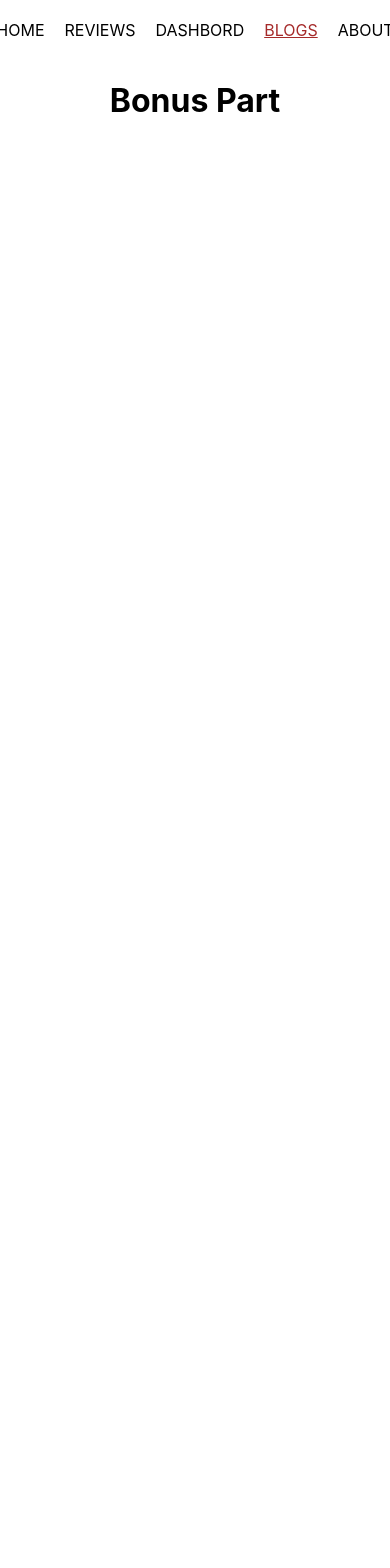
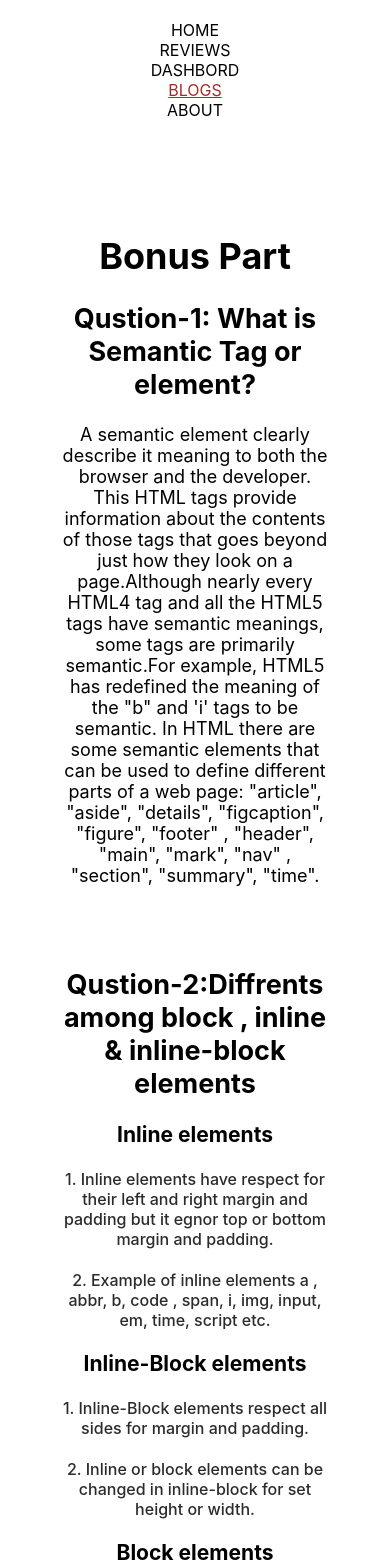
Before and after one commit to hiramonnahareva/product-analysis-website, a React (Create React App) app: page /blogs in a window 390 px wide. Shown: the top 1568 px of the page. Before the commit the page ends 844 px from the top, so only its background shows below. Built offline with nearby package versions, Linux system fonts and the light colour scheme.

Commit message:
add bloges and responsivedashbord

```diff
--- a/package.json
+++ b/package.json
@@ -8,6 +8,7 @@
     "@testing-library/user-event": "^13.5.0",
     "react": "^18.0.0",
     "react-dom": "^18.0.0",
+    "react-icons": "^4.3.1",
     "react-router-dom": "^6.3.0",
     "react-scripts": "5.0.0",
     "recharts": "^2.1.9",
--- a/src/Component/Blogs/Bloges.css
+++ b/src/Component/Blogs/Bloges.css
@@ -0,0 +1,16 @@
+.blogs-container {
+    margin: 20px 10px;
+    /* width: 30%; */
+    padding: 20px;
+}
+.blog {
+    padding: 30px;
+    font-size: 18px;
+}
+.blog h4 {
+    font-size: medium;
+    font-weight: 500;
+    color: rgb(44, 43, 43);
+}
+@media only screen and (max-width: 600px) {
+}
--- a/src/Component/Blogs/Blogs.js
+++ b/src/Component/Blogs/Blogs.js
@@ -1,9 +1,30 @@
 import React from 'react';
-
+import './Bloges.css' ;
 const Blogs = () => {
     return (
-        <div>
-            <h1>Bonus Part</h1>
+        <div className='blogs-container'>
+           <div className="blog">
+           <h1>Bonus Part</h1>
+            <h2>Qustion-1: What is Semantic Tag or element?</h2>
+            <article>
+            A semantic element clearly describe it meaning to both the browser and the developer. This HTML tags provide information about the contents of those tags that goes beyond just how they look on a page.Although nearly every HTML4 tag and all the HTML5 tags have semantic meanings, some tags are primarily semantic.For example, HTML5 has redefined the meaning of the "b" and 'i' tags to be semantic. In HTML there are some semantic elements that can be used to define different parts of a web page: "article", "aside", "details", "figcaption", "figure", "footer" , "header", "main", "mark", "nav" , "section", "summary", "time".
+            </article>
+           </div>
+           <div className="blog">
+           <h2>Qustion-2:Diffrents among block , inline & inline-block elements</h2>
+            <article>
+               <h3> Inline elements </h3>
+                <h4> 1. Inline elements have respect for their left and right margin and padding but it egnor top or bottom margin and padding.</h4>
+                 <h4>2. Example of inline elements a , abbr, b, code , span, i, img, input, em, time, script etc.</h4>
+               <h3> Inline-Block elements</h3>
+               <h4>1. Inline-Block elements respect all sides for margin and padding.</h4>
+               <h4>2. Inline or block elements can be changed in inline-block for set height or width.</h4>
+               <h3> Block elements</h3>
+               <h4>1. Respect all sides for margin and padding</h4>
+               <h4>2. Exmple of block elements: div , hr, li, ol, p, ul, video, section, h1 to h6 , table, main, nav,fotter, form etc.</h4>
+
+            </article>
+           </div>
         </div>
     );
 };
--- a/src/Component/Dashbord/Dashbord.css
+++ b/src/Component/Dashbord/Dashbord.css
@@ -1,4 +1,17 @@
 .chart-container {
     display: grid;
     grid-template-columns: repeat(2 , 1fr);
+    margin: 20px;
+    gap: 20px;
+
 }
+.revenue h3{
+    text-align: left;
+}
+@media only screen and (max-width: 600px) {
+    .chart-container {
+        display: grid;
+        grid-template-columns: 1fr;
+    }
+
+}
--- a/src/Component/Dashbord/Dashbord.js
+++ b/src/Component/Dashbord/Dashbord.js
@@ -47,16 +47,19 @@ const Dashbord = () => {
             <div className="chart-container">
             <div className="revenue">
                 <h3>Show sell</h3>
-            <LineChart width={560} height={400} data={data}>
+                {/* <ResponsiveContainer width={200} height="75%"> */}
+            <LineChart width={300} height={250} data={data}>
              <Line dataKey='sell' />
              <XAxis dataKey='month'></XAxis>
              <YAxis dataKey='sell'></YAxis>
              <Tooltip />
             </LineChart>
+            {/* </ResponsiveContainer> */}
             </div>
             <div className="revenue">
                 <h3>Revenue VS Investment</h3>
-                <AreaChart width={730} height={250} data={data}
+
+                <AreaChart width={300} height={250} data={data}
   margin={{ top: 10, right: 30, left: 0, bottom: 0 }}>
   <defs>
     <linearGradient id="colorUv" x1="0" y1="0" x2="0" y2="1">
@@ -79,8 +82,8 @@ const Dashbord = () => {
             <div className="revenue">
             <h3>Revenue VS Investment</h3>
         <BarChart
-          width={600}
-          height={300}
+          width={300}
+          height={250}
           data={data}
           margin={{
             top: 20,
@@ -94,16 +97,16 @@ const Dashbord = () => {
           <YAxis />
           <Tooltip />
           <Legend />
-          <Bar dataKey="investment" stackId="a" fill="#8884d8" />
-          <Bar dataKey="revenue" stackId="a" fill="#82ca9d" />
+          <Bar dataKey="investment" stackId="a" fill="#d24dff" />
+          <Bar dataKey="revenue" stackId="a" fill="#f9e6ff" />
         </BarChart>
             </div>
             <div className="revenue">
             <h3>Revenue VS Investment</h3>
-            <PieChart width={730} height={250}>
-  <Pie data={data} dataKey="investment" nameKey="month" cx="50%" cy="50%" outerRadius={60} fill="#8884d8" />
-  <Pie data={data} dataKey="revenue" nameKey="month" cx="50%" cy="50%" innerRadius={70} outerRadius={90} fill="#82ca9d" label />
-</PieChart>
+            <PieChart width={330} height={250}>
+            <Pie data={data} dataKey="investment" nameKey="month" cx="50%" cy="50%" outerRadius={50} fill="#8884d9" />
+            <Pie data={data} dataKey="revenue" nameKey="month" cx="50%" cy="50%" innerRadius={60} outerRadius={80} fill="#82ca9d" label />
+            </PieChart>
             </div>
             </div>
         </div>
--- a/src/Component/Header/Header.css
+++ b/src/Component/Header/Header.css
@@ -7,3 +7,12 @@ nav {
     gap: 20px;
 
 }
+.header-container span{
+   display: none;
+}
+@media only screen and (max-width: 600px) {
+    nav {
+        display: block;
+        gap: 20px;
+    }
+}
--- a/src/Component/Header/Header.js
+++ b/src/Component/Header/Header.js
@@ -1,6 +1,7 @@
 import React from 'react';
 import CustomLink from '../CustomLink/CustomLink';
 import './Header.css' ;
+import { FaBars } from 'react-icons/fa';
 
 const Header = () => {
     return (
--- a/src/Component/Home/Home.css
+++ b/src/Component/Home/Home.css
@@ -42,3 +42,18 @@
 .see-all-btn:hover {
     background-color: purple;
 }
+@media only screen and (max-width: 600px) {
+    .section-one {
+        margin: 50px;
+        display: block;
+        justify-content: space-evenly;
+        align-items: center;
+    }
+    .reviews {
+        margin: 20px;
+        display: grid ;
+        grid-template-columns: repeat(1 , 1fr);
+        gap: 20px;
+
+    }
+}
```
Also changed, not shown: 1 other file (tests, documents, lock files or other folders).
